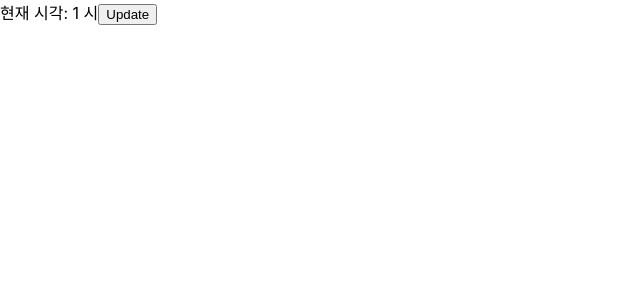
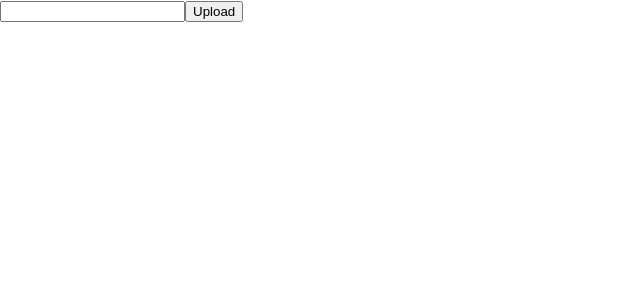
Before and after one commit to kyh012412/starcoding_usestate, a React (Create React App) app: page / in a window 1280 px wide. Shown: the top 300 px of the page, without its empty margins (0-640 px from the left). Built offline with nearby package versions, Linux system fonts and the light colour scheme.

Commit message:
한번 만들어봤지만 동작하지 않는코드 branch명 : fail1

```diff
--- a/src/App.js
+++ b/src/App.js
@@ -3,17 +3,20 @@ import './App.css';
 import { useState } from 'react';
 
 function App() {
-  const [time,setTime] = useState(1);
-
+  const [myArray,setMyArray] = useState([]);
   const handleClick = () =>{
-    setTime(time>11?0:time+1);
+    const inputTag = document.querySelector('input');
+    console.log(inputTag);
+    setMyArray([...myArray,inputTag.innerText])
   }
-  console.log('업데이트');
 
   return (
     <div>
-      <span>현재 시각: {time} 시</span>
-      <button onClick={handleClick}>Update</button>
+      <input type="text" />
+      <button onClick={handleClick}>Upload</button>
+      {myArray.forEach((value,idx)=>{
+        (<h1>{value}</h1>)
+      })}
     </div>
   );
 }
```
